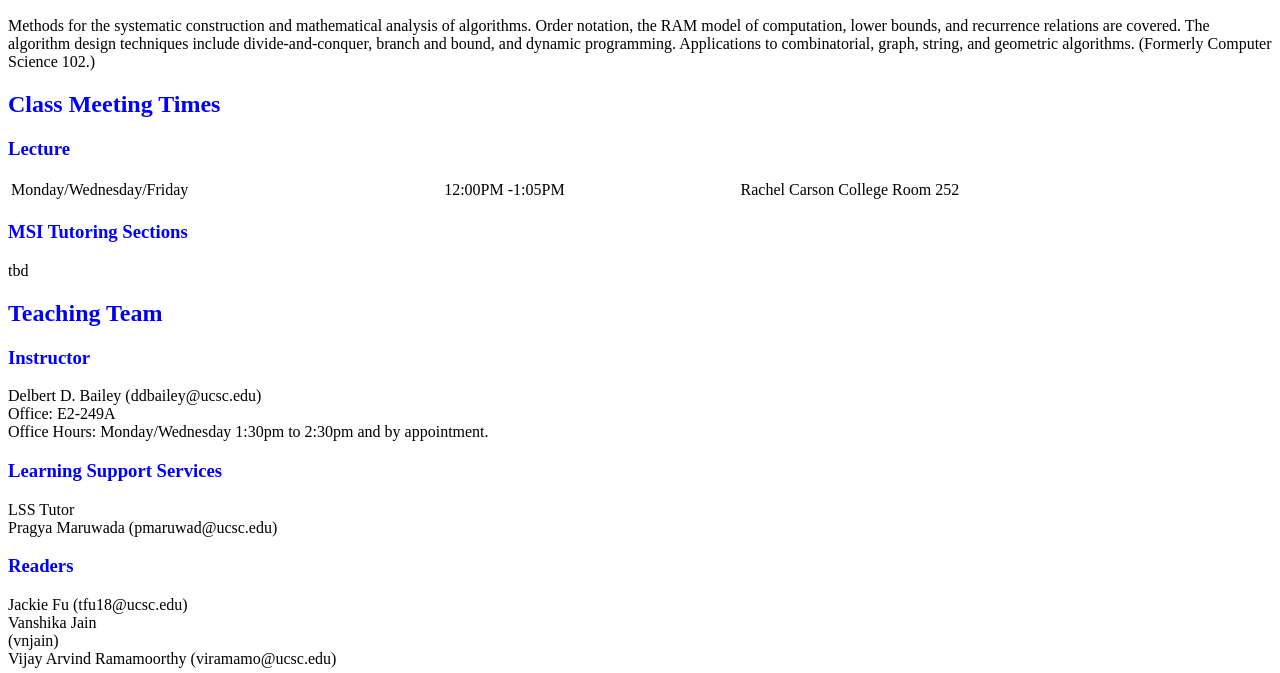
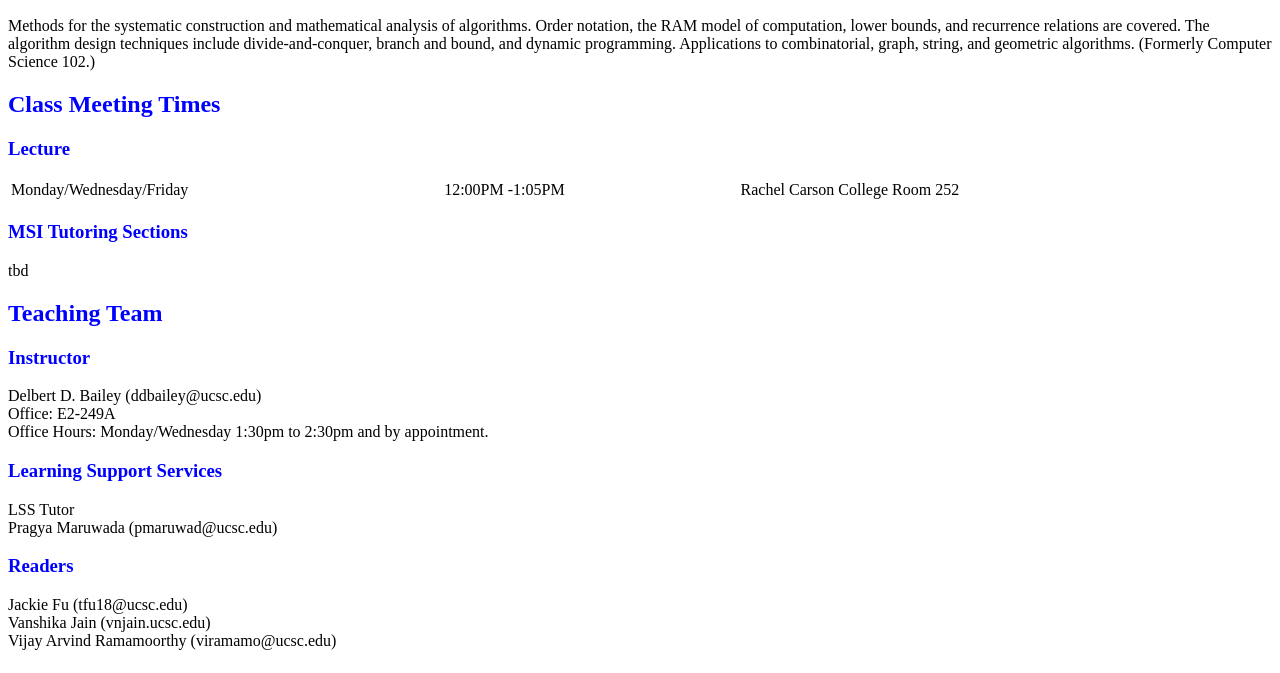
Before and after one commit to ddb210/cse102f25, a plain HTML site: page index.html in a window 1280 px wide. Shown: the part 110-783 px from the top of the page. Drawn offline with Linux system fonts and the light colour scheme.

Commit message:
Update index.html
corrected vnjain entrr

```diff
--- a/index.html
+++ b/index.html
@@ -216,7 +216,7 @@ Pragya Maruwada (pmaruwad@ucsc.edu)
 
 <h3>Readers</h3>
 <p>Jackie Fu (tfu18@ucsc.edu) <br>
-	Vanshika Jain<br>(vnjain)<br>
+	Vanshika Jain (vnjain.ucsc.edu)<br>
 Vijay Arvind Ramamoorthy (viramamo@ucsc.edu)</p>
 
 <!--
```
